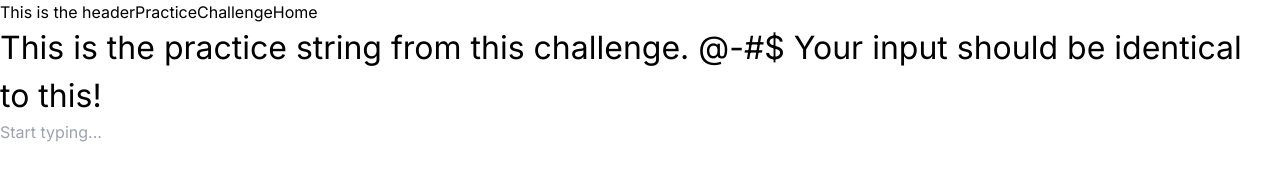
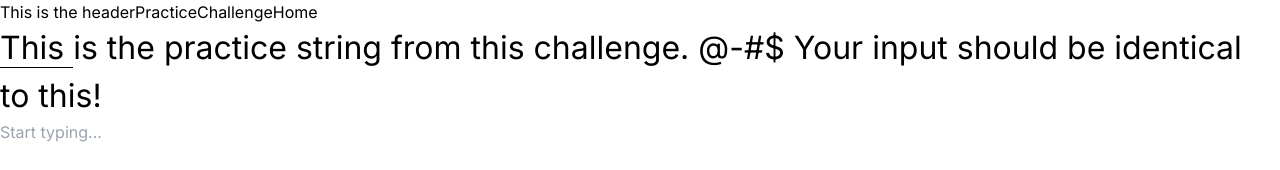
Before and after one commit to jason1642/speed-scripter, a Next.js app: page /practice in a window 1280 px wide. Shown: the top 170 px of the page. Built offline with nearby package versions, Linux system fonts and the light colour scheme.

Commit message:
Underline follow

```diff
--- a/src/components/challenge-panel/ChallengeDisplay.tsx
+++ b/src/components/challenge-panel/ChallengeDisplay.tsx
@@ -21,13 +21,18 @@ const ChallengeDisplay: FunctionComponent<IChallengeDisplayProps> = ({stringGoal
                 elementArray: [...e.split('').map((item, index) =>
                                     <span
                                     unselectable="on"
+                                    style={{
+                                        // borderBottom: progressState.currentWord === i ? '1px solid black' : 'none'
+                                    }}
                                     // className={`word${i}character${index} ${progressState.currentWord === i && userInput[index] === e ? 'correct-input' : userInput.length < index ? 'nuetral-input' : 'incorrect-input'}`}
                                     key={item + index.toString()}
                                     >
                                         {item}
                                     </span>),
                                     (i !== wordList.length - 1 ? <span key={`${e}${e.length * i + 55}`}> </span> : <></>)
+
                                 ]
+
                 }))
             )
 
@@ -52,20 +57,19 @@ const ChallengeDisplay: FunctionComponent<IChallengeDisplayProps> = ({stringGoal
 
 
     const compareFunction = async (challengeString: string, userInput:string) => {
-        console.log('last letter ' + userInput[userInput.length - 1] ,  wordList[progressState.currentWord][userInput.length - 1])
-        console.log(wordList[progressState.currentWord][userInput.length - 1])
+        // console.log('last letter ' + userInput[userInput.length - 1] ,  wordList[progressState.currentWord][userInput.length - 1])
+        // console.log(wordList[progressState.currentWord][userInput.length - 1])
         if(userInput[userInput.length - 1] === wordList[progressState.currentWord][userInput.length - 1]){
-            console.log('That is the correct letter!!')
+            // console.log('That is the correct letter!!')
             setProgressState(prev=>({...prev, currentWordLetterIndex: prev.currentWordLetterIndex + 1}))
 
             setWordElementMap(prev=>{
                 let tempArr = prev
-                console.log(prev[progressState.currentWord].elementArray)
+                // console.log(prev[progressState.currentWord].elementArray)
                 tempArr[progressState.currentWord].elementArray[progressState.currentWordLetterIndex] =
-                    (<b unselectable="on" style={{color: 'green !important'}} className={'.correct-input'} key={Math.random()}>
+                    (<span unselectable="on" style={{color: 'green'}} className='.correct-input' key={Math.random()}>
                         {prev[progressState.currentWord].content[progressState.currentWordLetterIndex]}
-                        </b>)
-                        // console.log(prev)
+                        </span>)
                 return ([
                     ...prev
                 ])
@@ -104,7 +108,14 @@ const ChallengeDisplay: FunctionComponent<IChallengeDisplayProps> = ({stringGoal
 
           <div style={{fontSize: '2em'}}>{
 
-            wordElementMap.map(item=> [...item.elementArray])
+            wordElementMap.map(item=> (<span
+            style={{borderBottom: progressState.currentWord === item.id ? '1px solid black' : 'none'}}
+
+             key={item.id}
+             >
+                {[...item.elementArray]}
+                </span>)
+                )
             }</div>
 
 
--- a/src/components/challenge-panel/letterHighlights.css
+++ b/src/components/challenge-panel/letterHighlights.css
@@ -1,7 +1,7 @@
 
 
 .correct-input {
-    color: green;
+    color: green !important;
 }
 
 
```
